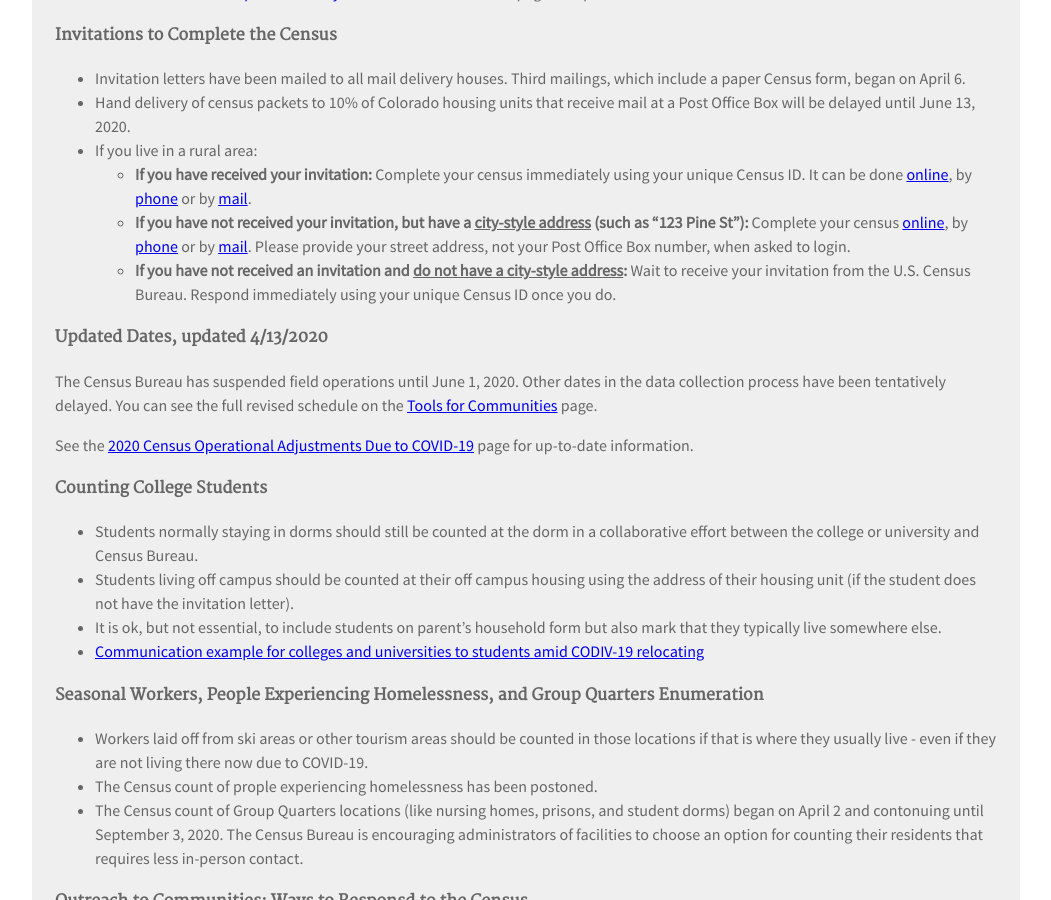
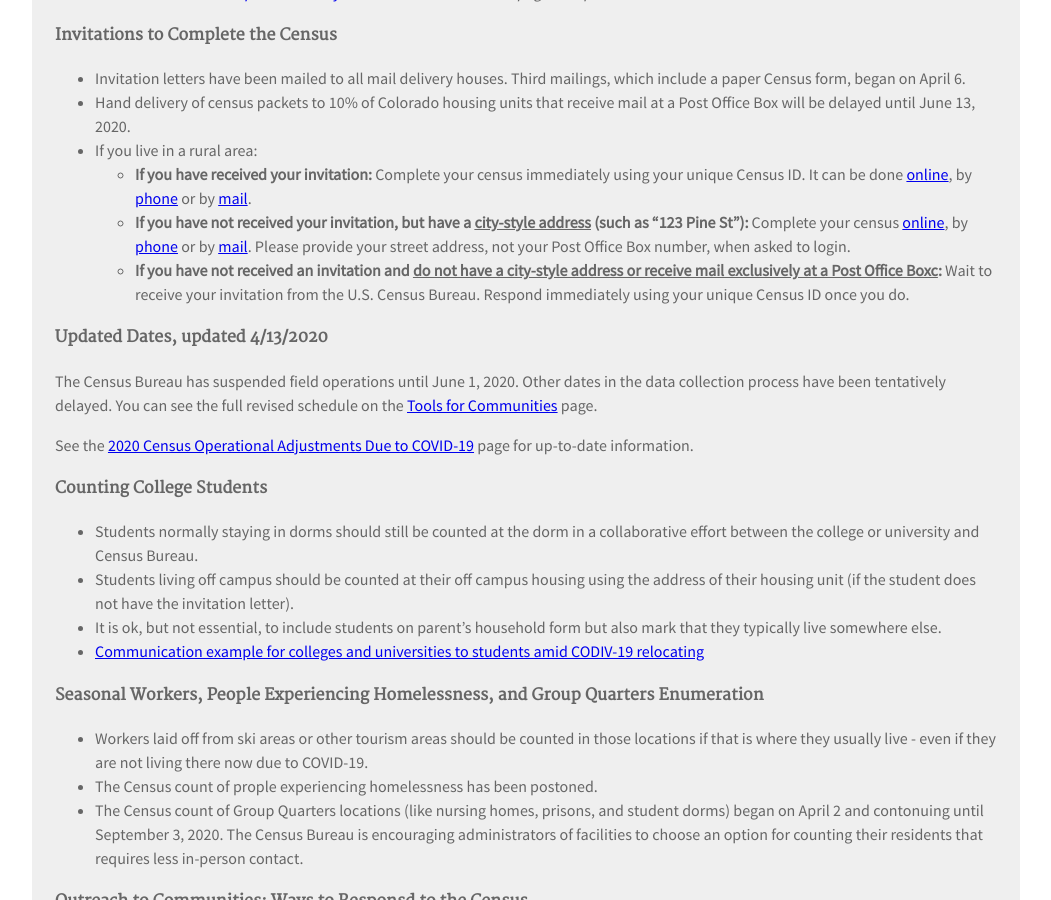
Before and after one commit to TBleess/Website_New, a Jekyll site: the page built from pages/5_CensusACS/2020-covid.html, in a window 1280 px wide and 900 px high, scrolled down 653 px. Shown: the whole window, without its empty margins (114-1165 px from the left). Built offline with Jekyll 4.4.1, drawn with Linux system fonts in a browser that asks for light colours.

Commit message:
Update 2020-covid.html

```diff
--- a/pages/5_CensusACS/2020-covid.html
+++ b/pages/5_CensusACS/2020-covid.html
@@ -50,7 +50,7 @@ using your unique Census ID. It can be done <a href="https://2020census.gov/" ta
 <li><b>If you have not received your invitation, but have a <u>city-style address</u> (such as “123 Pine St”):</b> Complete your census <a href="https://2020census.gov/" target="_blank">online</a>, by
     <a href="https://2020census.gov/en/ways-to-respond/responding-by-phone.html" target="_blank">phone</a> or by
 	<a href="https://2020census.gov/en/ways-to-respond/responding-by-mail.html" target="_blank">mail</a>.  Please provide your street address, not your Post Office Box number, when asked to login.</li>
-<li><b>If you have not received an invitation and <u>do not have a city-style address</u>:</b> Wait to receive your invitation from the U.S. Census Bureau. Respond immediately using your unique Census ID once you do.</li>
+<li><b>If you have not received an invitation and <u>do not have a city-style address or receive mail exclusively at a Post Office Boxc</u>:</b> Wait to receive your invitation from the U.S. Census Bureau. Respond immediately using your unique Census ID once you do.</li>
 </ul>
 </ul>
 <h4>Updated Dates, updated 4/13/2020</h4>
```
